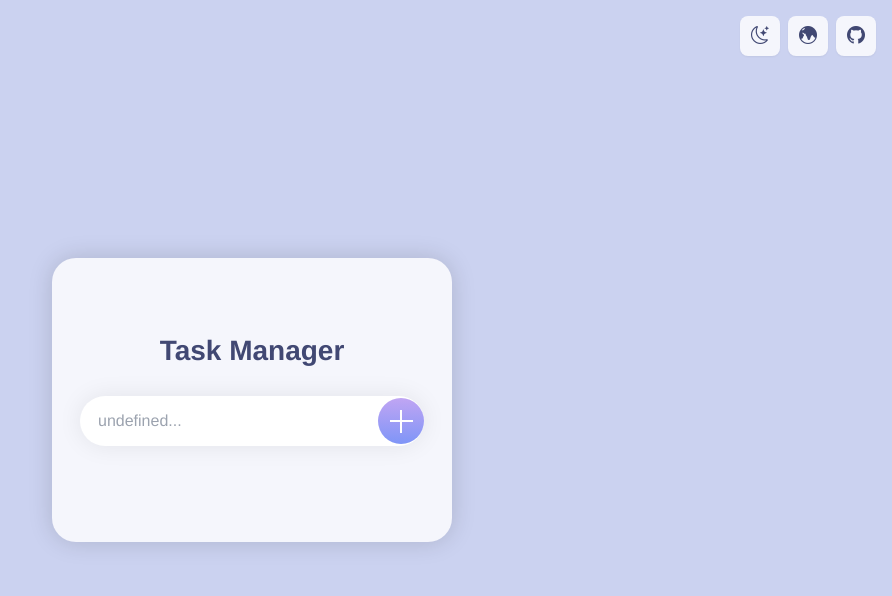
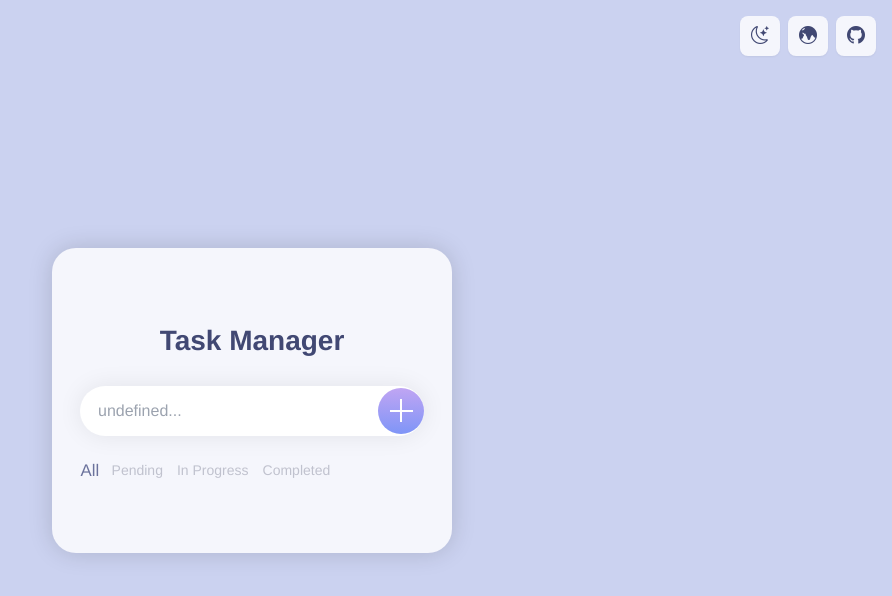
Before and after one commit to xxiixi/task-manager-web, a Vue app: page / in a window 1280 px wide. Shown: the top 596 px of the page, without its empty margins (388-1280 px from the left). Built offline with nearby package versions, Linux system fonts and the light colour scheme; the HTML template or start-up script is replaced by a standard one.

Commit message:
🦋 fix: path

```diff
--- a/src/components/HeaderToolbar.vue
+++ b/src/components/HeaderToolbar.vue
@@ -29,8 +29,8 @@
 <script setup lang="ts">
 import { computed } from 'vue'
 import { storeToRefs } from 'pinia'
-import { useThemeStore } from '@/stores/theme'
-import { useI18nStore } from '@/stores/i18n'
+import { useThemeStore } from '../stores/theme'
+import { useI18nStore } from '../stores/i18n'
 
 const themeStore = useThemeStore()
 const i18nStore = useI18nStore()
--- a/src/components/TaskFilter.vue
+++ b/src/components/TaskFilter.vue
@@ -15,8 +15,8 @@
 <script setup lang="ts">
 import { computed } from 'vue'
 import { storeToRefs } from 'pinia'
-import type { TaskStatus } from '@/types/task'
-import { useI18nStore } from '@/stores/i18n'
+import type { TaskStatus } from '../types/task'
+import { useI18nStore } from '../stores/i18n'
 
 type FilterValue = 'all' | TaskStatus
 
@@ -32,10 +32,10 @@ const i18nStore = useI18nStore()
 const { t } = storeToRefs(i18nStore)
 
 const filters = computed(() => [
-  { label: t.all, value: 'all' as FilterValue },
-  { label: t.pending, value: 'pending' as FilterValue },
-  { label: t.inProgress, value: 'in-progress' as FilterValue },
-  { label: t.completed, value: 'completed' as FilterValue },
+  { label: t.value.all, value: 'all' as FilterValue },
+  { label: t.value.pending, value: 'pending' as FilterValue },
+  { label: t.value.inProgress, value: 'in-progress' as FilterValue },
+  { label: t.value.completed, value: 'completed' as FilterValue },
 ])
 </script>
 
--- a/src/components/TaskListItem.vue
+++ b/src/components/TaskListItem.vue
@@ -17,8 +17,8 @@
 
 <script setup lang="ts">
 import { storeToRefs } from 'pinia'
-import type { Task } from '@/types/task'
-import { useI18nStore } from '@/stores/i18n'
+import type { Task } from '../types/task'
+import { useI18nStore } from '../stores/i18n'
 
 const props = defineProps<{
   task: Task
--- a/src/router/index.ts
+++ b/src/router/index.ts
@@ -1,12 +1,12 @@
 import { createRouter, createWebHistory } from 'vue-router'
 
 const router = createRouter({
-  history: createWebHistory(import.meta.env.BASE_URL),
+  history: createWebHistory((import.meta as any).env.BASE_URL),
   routes: [
     {
       path: '/',
       name: 'home',
-      component: () => import('@/views/Home.vue'),
+      component: () => import('../views/Home.vue'),
     },
   ],
 })
```
Also changed, not shown: src/views/Home.vue (+7 -7 lines).
